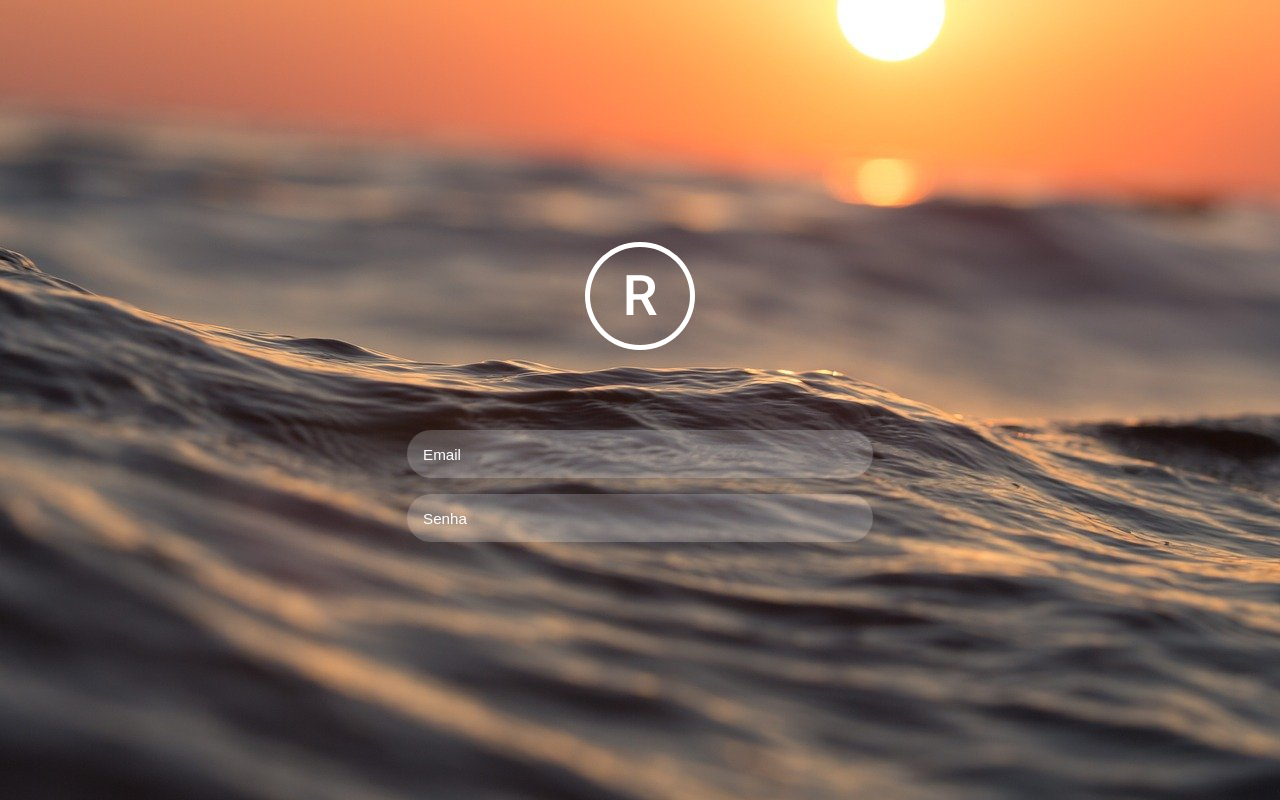
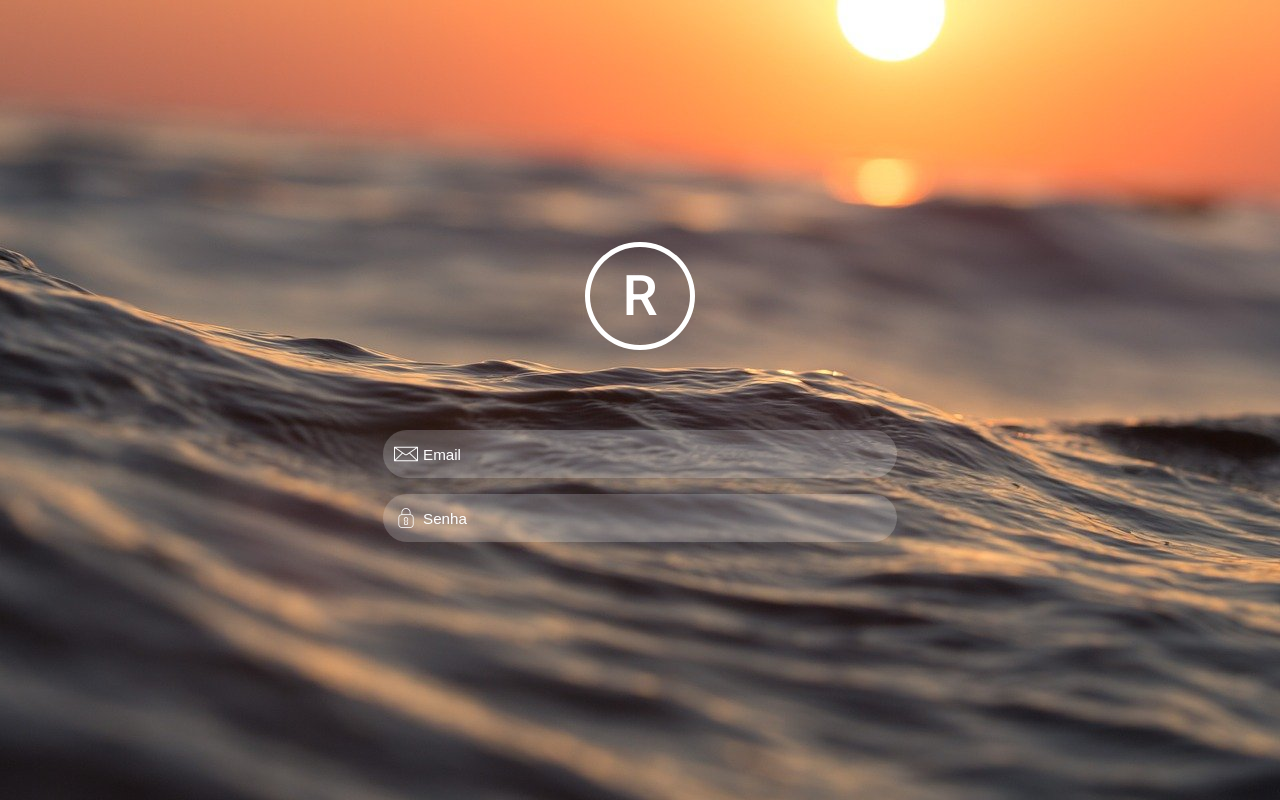
Before and after one commit to rafatavares03/login-screen, a plain HTML site: page index.html in a window 1280 px wide. Drawn offline with Linux system fonts and the light colour scheme.

Commit message:
add images in inputs

```diff
--- a/assets/css/style.css
+++ b/assets/css/style.css
@@ -43,10 +43,22 @@ body {
   height: 3rem;
   margin-bottom: 1rem;
   outline: 0;
-  padding: 0.5rem 1rem;
+  padding: 0.5rem 1rem 0.5rem 2.5rem;
   width: 100%;
 }
 
 .form input::placeholder {
   color: #fff;
 }
+
+.form input[type="email"] {
+  background-image: url('../images/email.png');
+  background-repeat: no-repeat;
+  background-position: 0.7rem center;
+}
+
+.form input[type="password"] {
+  background-image: url('../images/senha.png');
+  background-repeat: no-repeat;
+  background-position: 0.7rem center;
+}
```
Also changed, not shown: assets/images/email.png (added), assets/images/senha.png (added).
